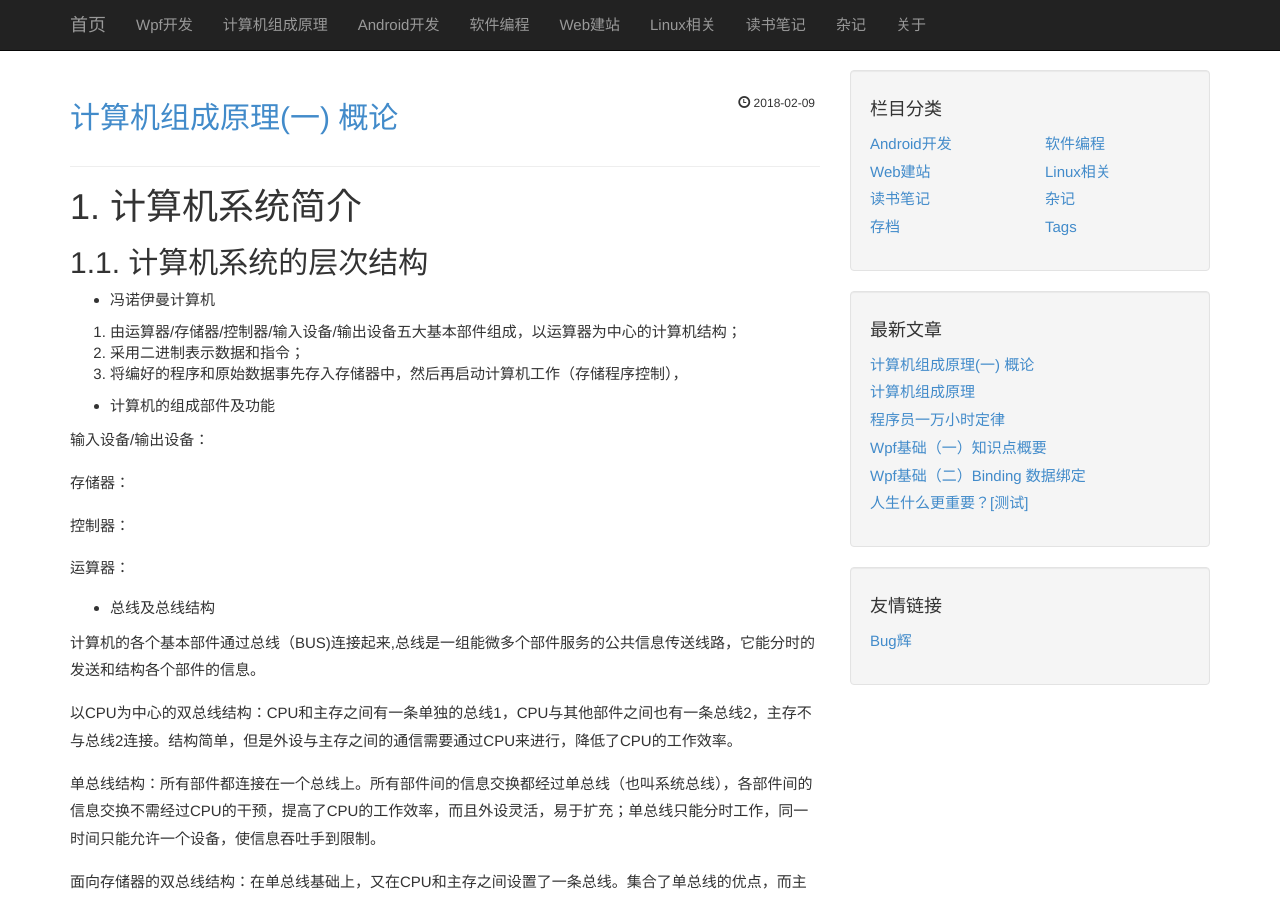
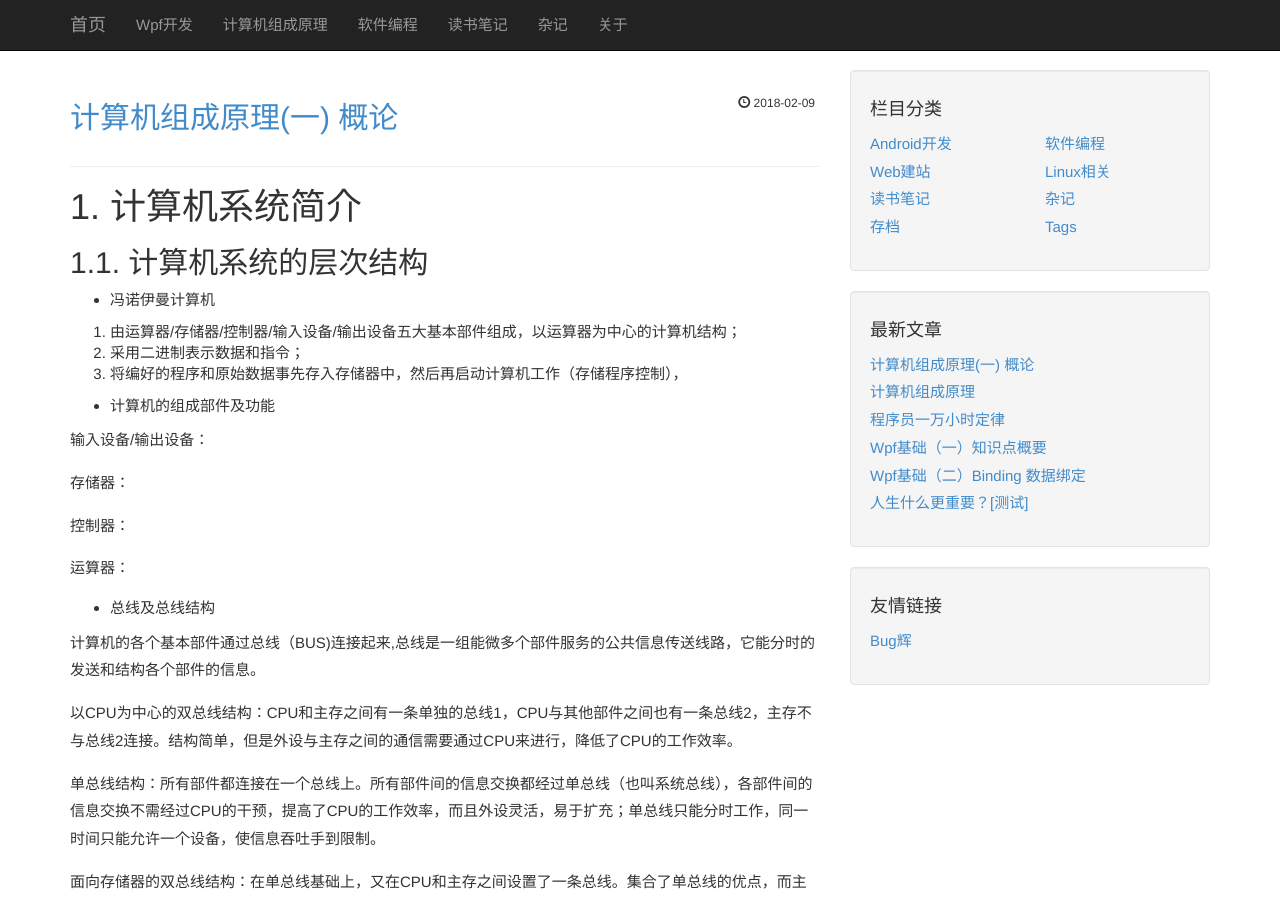
Before and after one commit to BuildSoftwareBetter/BuildSoftwareBetter, a Jekyll site: the page built from index.html, in a window 1280 px wide and 900 px high. Built offline with Jekyll 4.4.1, drawn with Linux system fonts in a browser that asks for light colours; the list of posts is cut into pages by our own code.

Commit message:
alter _config.yml category

```diff
--- a/_config.yml
+++ b/_config.yml
@@ -12,10 +12,7 @@ domain: https://buildsoftwarebetter.github.io/
 all_categories: [
 ["wpf", "Wpf开发","/posts/wpf.html"],
 ["computeroriganization", "计算机组成原理","/posts/computeroriganization.html"],
-["android", "Android开发","/posts/android.html"],
 ["program", "软件编程","/posts/program.html"],
-["web", "Web建站","/posts/web.html"],
-["linux", "Linux相关","/posts/linux.html"],
 ["read", "读书笔记","/posts/read.html"],
 ["other", "杂记","/posts/other.html"],
 ["about", "关于","/about.html"]
```
